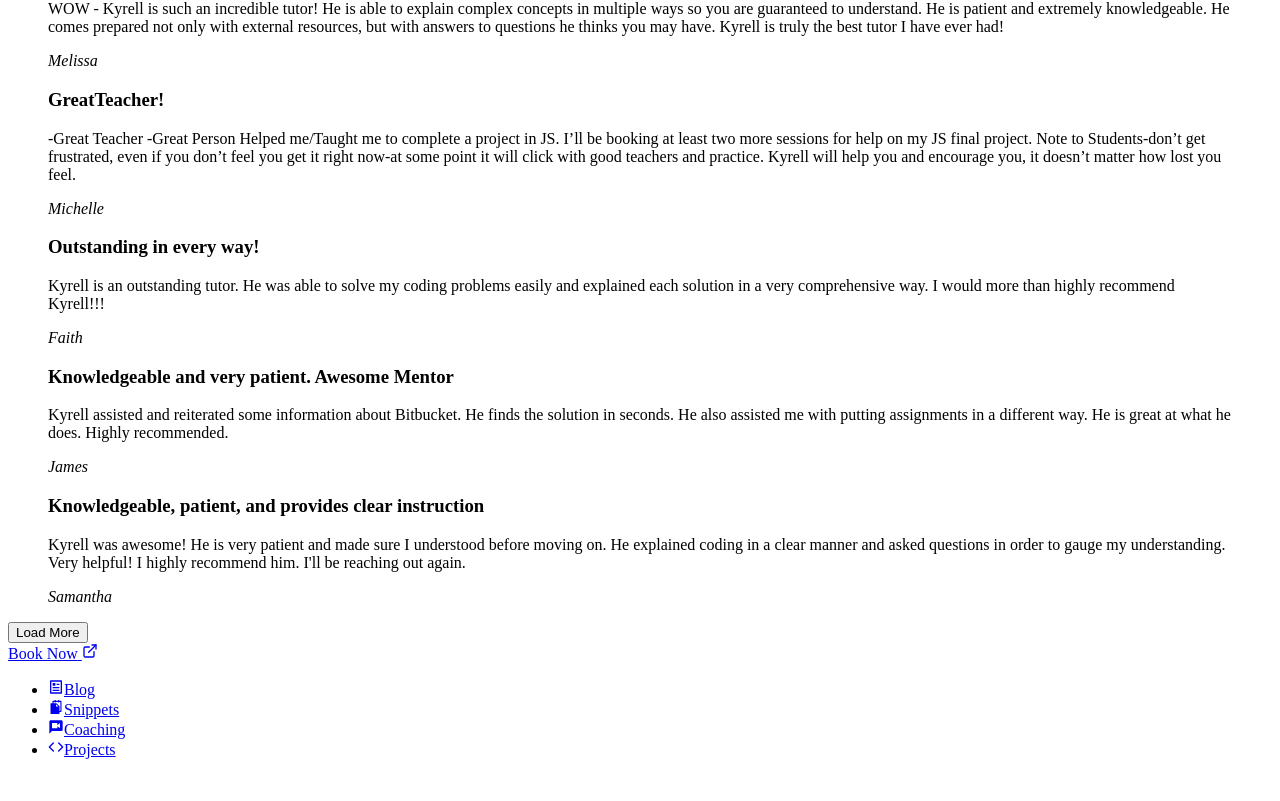
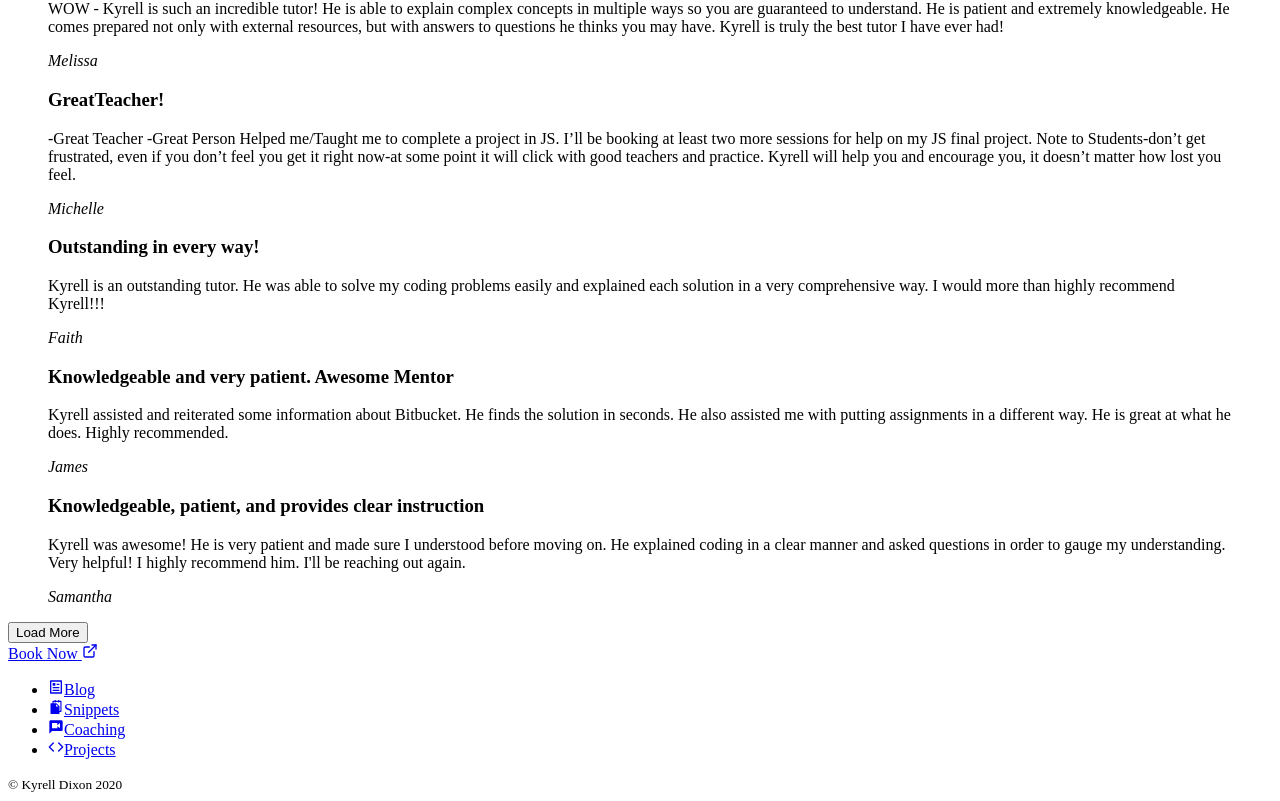
Before and after one commit to kyrelldixon/kyrelldixon.com, a Next.js app: page /coaching in a window 1280 px wide. Shown: the part 1711-2512 px from the top of the page. Before the commit the page ends 2486 px from the top, so only its background shows below. Built offline with nearby package versions, Linux system fonts and the light colour scheme; a web font is replaced by a local one.

Commit message:
feat: add footer

```diff
--- /dev/null
+++ b/components/footer.js
@@ -0,0 +1,9 @@
+export default function Footer() {
+  return (
+    <footer className="flex flex-col items-center justify-center py-8">
+      <small>
+        &copy; Kyrell Dixon <span>{new Date().getFullYear()}</span>
+      </small>
+    </footer>
+  );
+}
--- a/components/page-layout.js
+++ b/components/page-layout.js
@@ -1,6 +1,7 @@
 import Header from "./header";
 import Alert from "./alert";
 import MobileNav from "./mobile-nav";
+import Footer from "./footer";
 
 const navLinks = [
   { title: "Blog", href: "/", icon: "blog" },
@@ -11,11 +12,12 @@ const navLinks = [
 
 export default function PageLayout({ children, preview = false }) {
   return (
-    <div className="pb-8 text-white bg-black md:pb-0 light:text-black light:bg-white">
+    <div className="pb-12 text-white bg-black md:pb-0 light:text-black light:bg-white">
       {preview && <Alert preview={preview} />}
       <Header navLinks={navLinks} />
       {children}
       <MobileNav navLinks={navLinks} />
+      <Footer />
     </div>
   );
 }
```
